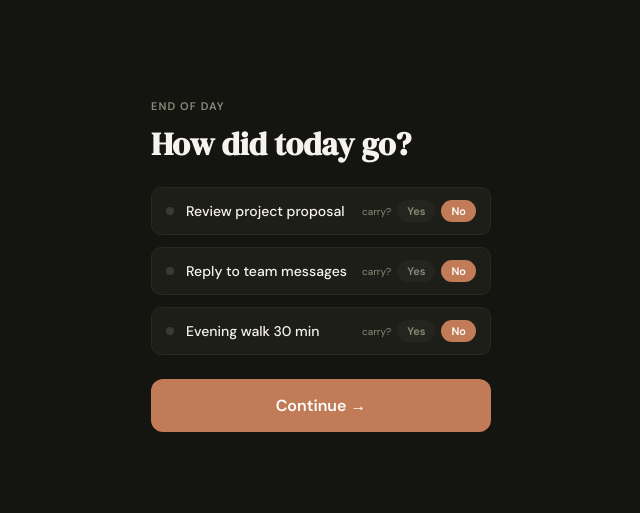
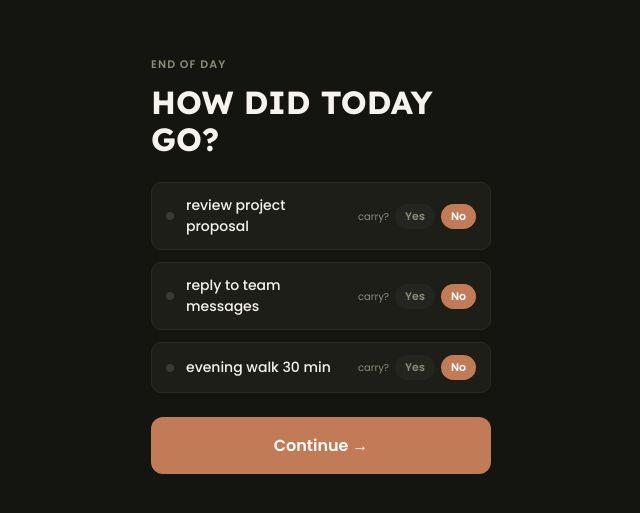
Before and after one commit to lexthe-creator/verbose-octo-robot, a React (Vite) app: page / in a window 1280 px wide. Shown: the part 135-648 px from the top of the page, without its empty margins (319-959 px from the left). Built offline with nearby package versions, Linux system fonts and the light colour scheme.

Commit message:
feat: update typography styles and improve text transformations across Home screen and global styles

```diff
--- a/src/screens/Home.jsx
+++ b/src/screens/Home.jsx
@@ -293,7 +293,7 @@ const tl = {
     textAlign:      'left',
   },
   sectionTitleWrap: { display: 'flex', flexDirection: 'column', gap: '1px' },
-  sectionTitle: { fontSize: '13px', fontWeight: 700, color: 'var(--color-text)' },
+  sectionTitle: { fontSize: '13px', fontWeight: 700, color: 'var(--color-text)', textTransform: 'uppercase' },
   sectionRange: { fontSize: '11px', color: 'var(--color-muted)' },
   sectionMeta: { fontSize: '11px', color: 'var(--color-muted)', flexShrink: 0 },
   list:    { display: 'flex', flexDirection: 'column' },
@@ -1024,15 +1024,17 @@ const th = {
   },
   greeting: {
     margin:    0,
-    fontSize:  '13px',
+    fontSize:  '12px',
     color:     'var(--color-muted)',
-    fontWeight: 500,
+    fontWeight: 600,
+    textTransform: 'uppercase',
+    letterSpacing: '0.08em',
   },
   title: {
     margin:      '2px 0 0',
-    fontFamily: 'var(--font-display)',
-    fontSize:   '30px',
-    fontWeight: 400,
+    fontFamily: 'var(--font-body)',
+    fontSize:   '26px',
+    fontWeight: 600,
     lineHeight: 1.04,
     color:      'var(--color-text)',
   },
@@ -1128,15 +1130,15 @@ const mc = {
 
 const cf = {
   wrap: {
-    margin:        '18px 20px 0',
-    padding:       '16px',
-    borderRadius:  '18px',
+    margin:        '16px 20px 0',
+    padding:       '12px',
+    borderRadius:  '16px',
     background:    'var(--color-card)',
     border:        '0.5px solid color-mix(in srgb, var(--color-border) 70%, transparent)',
-    boxShadow:     '0 18px 50px rgba(0,0,0,0.12)',
+    boxShadow:     '0 8px 24px rgba(0,0,0,0.08)',
     display:       'flex',
     alignItems:    'center',
-    gap:           '14px',
+    gap:           '10px',
   },
   copy: { flex: 1, minWidth: 0 },
   eyebrow: {
@@ -1149,7 +1151,7 @@ const cf = {
   title: {
     margin:      '4px 0',
     fontFamily: 'var(--font-display)',
-    fontSize:   '25px',
+    fontSize:   '20px',
     fontWeight: 400,
     lineHeight: 1.08,
     color:      'var(--color-text)',
@@ -1161,13 +1163,14 @@ const cf = {
     color:      'var(--color-muted)',
   },
   button: {
-    padding:      '9px 12px',
+    padding:      '8px 10px',
     borderRadius: 'var(--radius-pill)',
     background:   'var(--color-chart-bar)',
     color:        'var(--color-text)',
     border:       'var(--border)',
-    fontSize:     '12px',
+    fontSize:     '11px',
     fontWeight:   700,
+    textTransform: 'uppercase',
     flexShrink:   0,
   },
 }
--- a/src/styles/tokens.css
+++ b/src/styles/tokens.css
@@ -1,6 +1,6 @@
 /* ─── App in My Life — Design Tokens ─────────────────────────────────────── */
 
-@import url('https://fonts.googleapis.com/css2?family=DM+Sans:wght@400;500;600&family=DM+Serif+Display&display=swap');
+@import url('https://fonts.googleapis.com/css2?family=Poppins:wght@400;500;600&family=Lexend:wght@400;500;600;700&display=swap');
 
 /* ─── Dark theme ─────────────────────────────────────────────────────────── */
 [data-theme="dark"] {
@@ -74,8 +74,8 @@
   --radius-pill:       999px;
 
   /* ── Typography ──────────────────────────────────────────────────────────── */
-  --font-body:         'DM Sans', system-ui, sans-serif;
-  --font-display:      'DM Serif Display', Georgia, serif;
+  --font-body:         'Poppins', system-ui, sans-serif;
+  --font-display:      'Lexend', system-ui, sans-serif;
 
   /* ── Spacing ─────────────────────────────────────────────────────────────── */
   --space-1:  4px;
@@ -121,12 +121,18 @@ html, body, #root {
 
 body {
   font-family: var(--font-body);
+  text-transform: lowercase;
   font-size: 16px;
   line-height: 1.5;
   color: var(--color-text);
   background: var(--color-bg);
   -webkit-font-smoothing: antialiased;
   overflow-x: hidden;
+}
+
+h1, h2, h3, h4, h5, h6 {
+  font-family: var(--font-display);
+  text-transform: uppercase;
 }
 
 #root {
```
